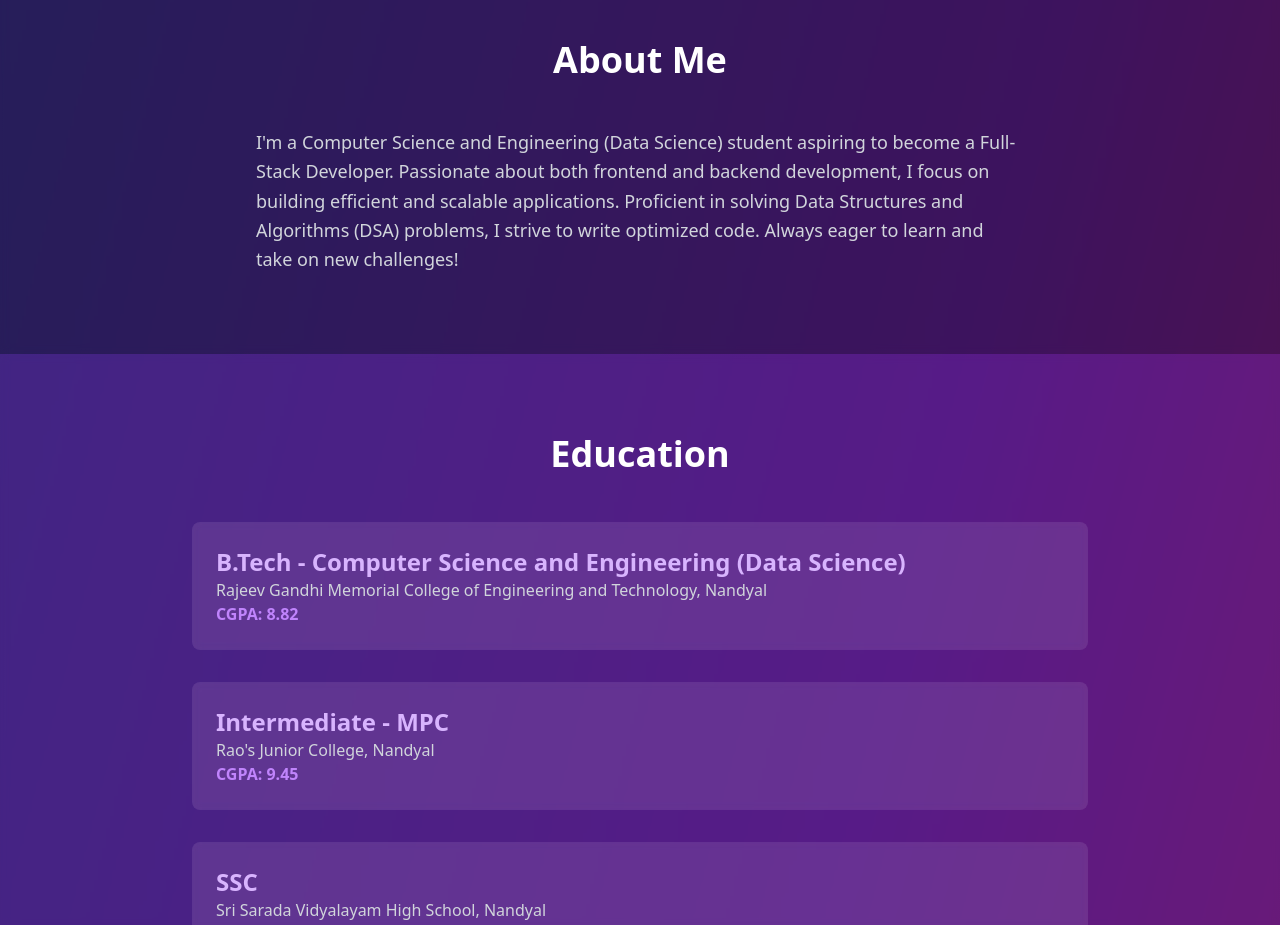
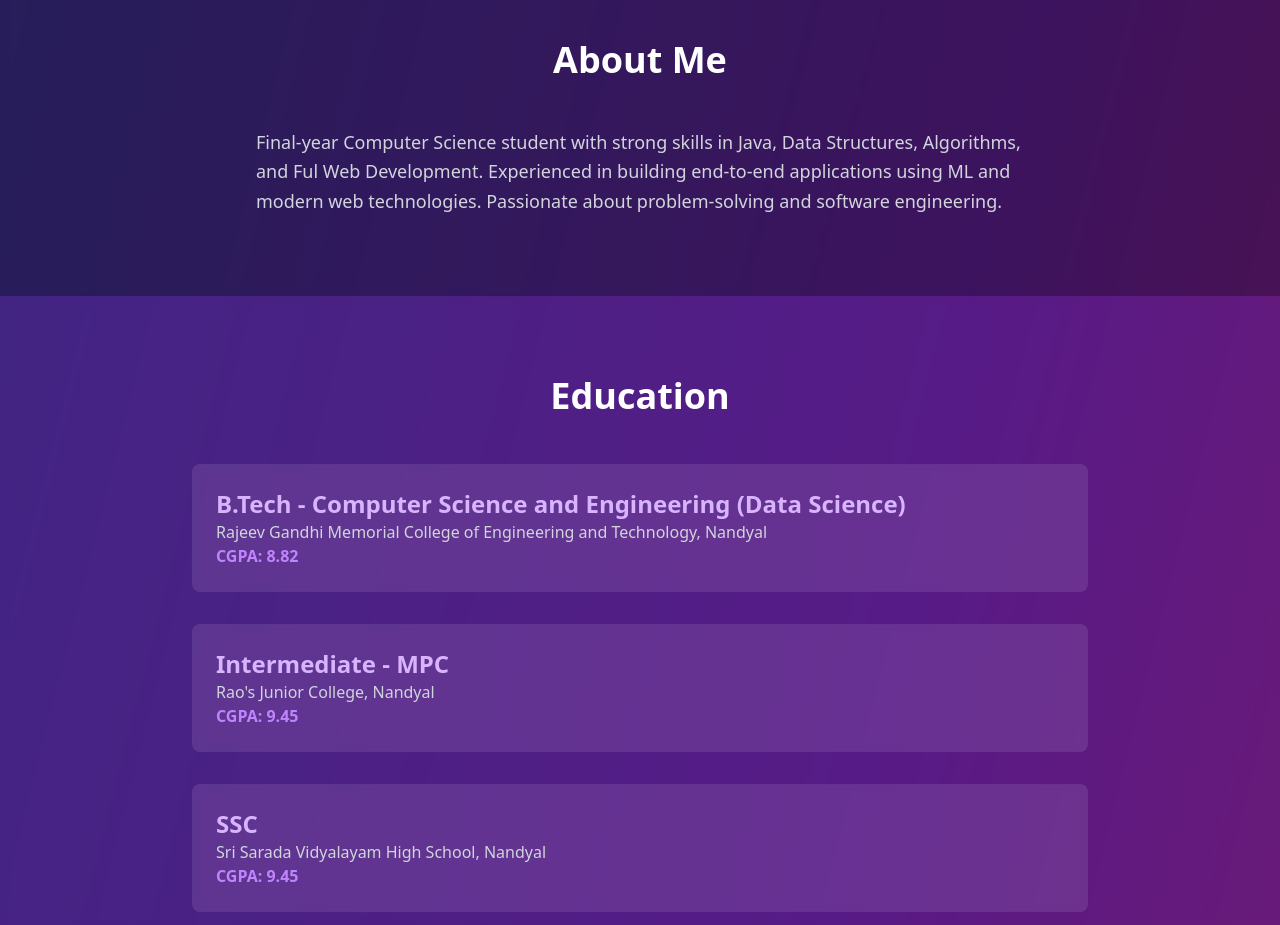
Before and after one commit to nagendrared/Portfolio, a React (Vite) app: page / in a window 1280 px wide. Shown: the part 840-1765 px from the top of the page. Built offline with nearby package versions, Linux system fonts and the light colour scheme.

Commit message:
Update App.tsx

```diff
--- a/src/App.tsx
+++ b/src/App.tsx
@@ -115,10 +115,9 @@ function App() {
           <h2 className="text-4xl font-bold text-center text-white mb-12">About Me</h2>
           <div className="max-w-3xl mx-auto text-gray-300 space-y-6">
             <p className="text-lg leading-relaxed">
-              I'm a Computer Science and Engineering (Data Science) student aspiring to become a Full-Stack Developer.
-              Passionate about both frontend and backend development, I focus on building efficient and scalable applications.
-              Proficient in solving Data Structures and Algorithms (DSA) problems, I strive to write optimized code.
-              Always eager to learn and take on new challenges!
+              Final-year Computer Science student with strong skills in Java, Data Structures, Algorithms, and
+Ful           Web Development. Experienced in building end-to-end applications using ML and modern
+web           technologies. Passionate about problem-solving and software engineering.
             </p>
           </div>
         </div>
```
